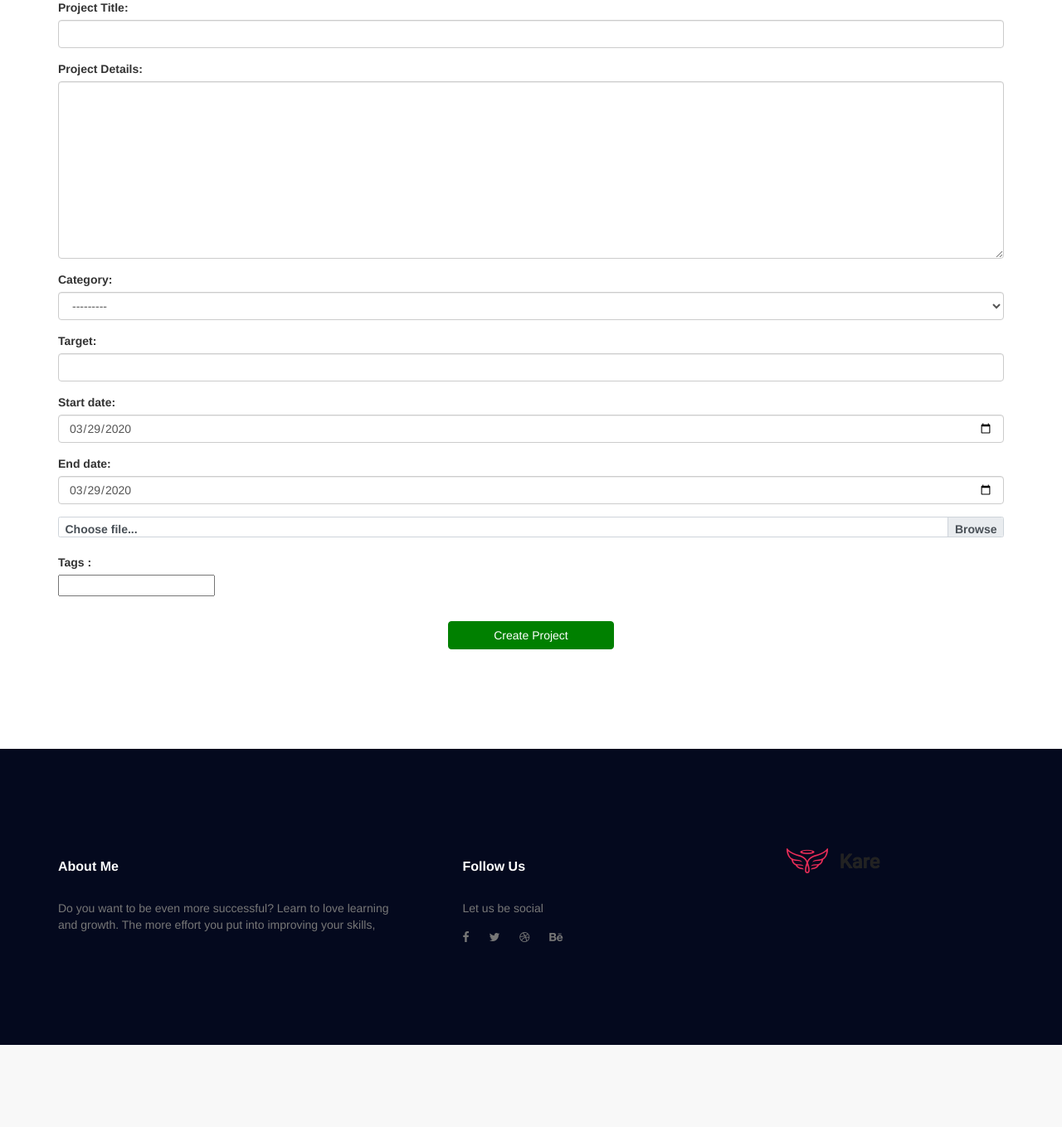
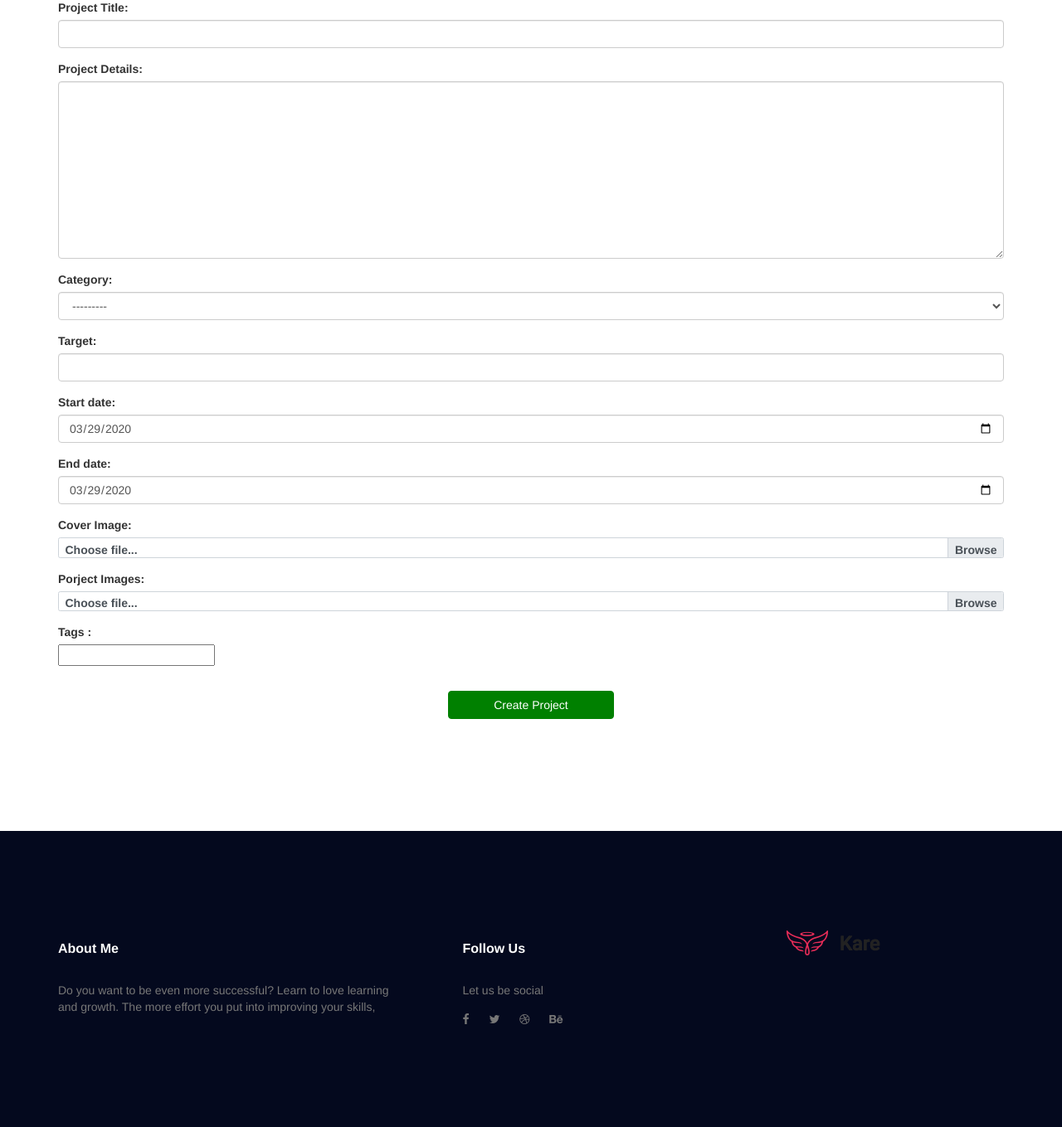
Before and after one commit to eslamkarim/fundraiser, a Django app: page /project/create/ in a window 1280 px wide. Shown: the part 141-1500 px from the top of the page at 83% size. Before the commit the page ends 1401 px from the top, so only its background shows below. Run offline with Django 3.2, Linux system fonts and the light colour scheme; data that the repository does not hold is empty; some libraries are stand-ins or nearby versions.

Commit message:
add cover image and created_at

```diff
--- a/project/models.py
+++ b/project/models.py
@@ -12,6 +12,8 @@
   rating = models.IntegerField(default=3)
   reports = models.IntegerField(default=0)
   current_money = models.IntegerField(default=0)
+  created_at = models.DateTimeField(auto_now_add=True)
+  cover = models.ImageField(upload_to='project_images')
 
   def __str__(self):
     return self.title
--- a/project/templates/project/create.html
+++ b/project/templates/project/create.html
@@ -35,15 +35,27 @@
         {{ field.errors }}
       </div>
     {% endfor %}
+    <div class="form-group">
+      <label>Cover Image:</label>
+      <div class="custom-file">
+        <input type="file" class="custom-file-input" id="validatedCustomFile" accept="image/png, image/jpeg" required  name="cover_images" required>
+        <label class="custom-file-label" for="validatedCustomFile">Choose file...</label>
+      </div>
+    </div>
+    <div class="form-group">
+      <label>Porject Images:</label>
       <div class="custom-file">
         <input type="file" class="custom-file-input" id="validatedCustomFile" accept="image/png, image/jpeg" required  name="images" multiple>
         <label class="custom-file-label" for="validatedCustomFile">Choose file...</label>
       </div>
-    <br><br>
+    </div>
+    <div class="form-group">
       <label>Tags : </label>
       <br>
       <input type="text" value="" data-role="tagsinput" name="test" style=></input>
       <input type="submit"  class="btn btn-primary" value="Create Project" style="display:block;margin: auto;margin-top:30px;width:200px;background-color: green;border-color:green">
+          <div class="form-group">
+    </div>
 </form>
 </div>
 </section>
--- a/project/views.py
+++ b/project/views.py
@@ -14,7 +14,8 @@
   if request.method == 'POST':
       filled_form = ContactForm(request.POST,request.FILES)
       if filled_form.is_valid():
-
+            print("===============")
+            print(request.FILES.getlist('cover_images')[0])
             #create project
             new_project = Project_data.objects.create(
                   title = filled_form.cleaned_data['project_title'],
@@ -23,6 +24,7 @@
                   target = filled_form.cleaned_data['target'],
                   start_date = filled_form.cleaned_data['start_date'],
                   end_date = filled_form.cleaned_data['end_date'],
+                  cover = request.FILES.getlist('cover_images')[0],
                   )
 
             #save all pictures
@@ -41,6 +43,7 @@
                         tag = val
                   )
             return redirect(f"/project/{new_project.id}")
+      print(filled_form.errors)
       return render(request, 'project/create.html', {'form': filled_form})
 
   else:
@@ -58,19 +61,13 @@
             test_list = list(project_all_tags)
             related_projects_id = project_tags.objects.filter(tag__in=test_list).distinct().exclude( project_id=project_id).values_list("project",flat=True)[:5]
             related_projects_data = Project_data.objects.filter(id__in=list(related_projects_id))
-            related_projects_pics = Project_pics.objects.none()
-            for project in related_projects_data:
-                  related_projects_pics = chain(related_projects_pics,Project_pics.objects.filter(project_id=project.id)[:1])
-            related_projects_pics_list = []
-            for i in related_projects_pics:
-                  related_projects_pics_list.append(i.image)
-            related_projects_list = zip(related_projects_data,related_projects_pics_list)
             context = {
                   "images": pics,
                   "project":project,
-                  "related_projects_list": related_projects_list
+                  "related_projects_list": related_projects_data
             }
             print(context)
+
       except Project_data.DoesNotExist:
             return redirect(f'/project/error')
       return render(request,'project/project.html',context)
```
Also changed, not shown: project/templates/project/project.html (+6 -6 lines), project/migrations/0006_auto_20200329_1657.py (added), project/migrations/0007_project_data_cover.py (added). Lines whose indentation alone changed are shown as unchanged.
